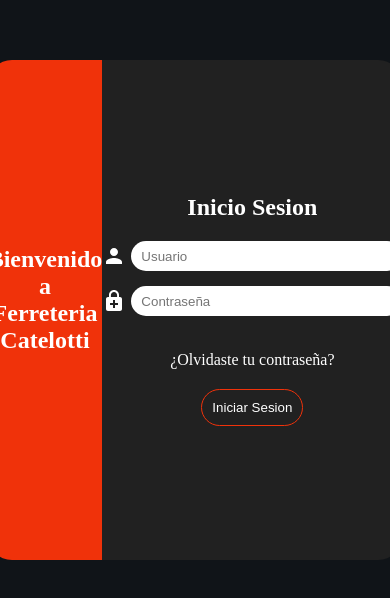
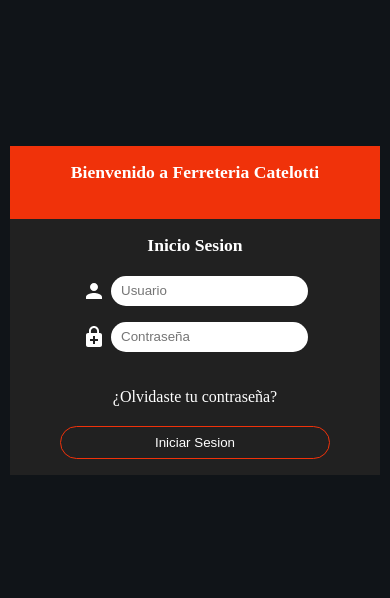
Before and after one commit to Lucasj4/FerreteriaCatelotti, a React (Vite) app in the folder ferreteriacatelotti/client/: page /iniciosesion in a window 390 px wide. Shown: the part 112-710 px from the top of the page. Built offline with nearby package versions, Linux system fonts and the light colour scheme.

Commit message:
fix: improve Login responsiveness with enhanced media queries
- Adjusted layout to stack vertically on smaller screens.
- Improved sizing and spacing of inputs and buttons for mobile.
- Enhanced font sizing for better readability.
- Ensured full-width layout without breaking the design.

```diff
--- a/ferreteriacatelotti/client/src/components/HomeComponent/HomeComponent.css
+++ b/ferreteriacatelotti/client/src/components/HomeComponent/HomeComponent.css
@@ -198,4 +198,9 @@
   .card-description {
     font-size: 0.95rem;
   }
+
+  .cards-container {
+    display: flex;
+    flex-direction: column;
+  }
 }
--- a/ferreteriacatelotti/client/src/components/Login/Login.css
+++ b/ferreteriacatelotti/client/src/components/Login/Login.css
@@ -140,3 +140,87 @@
   border-radius: 10px;
   cursor: pointer;
 }
+
+@media (max-width: 768px){
+  .container__login {
+    flex-direction: column;
+    width: 90%;
+    height: auto;
+    min-height: 500px;
+  }
+
+  .login__information {
+    width: 100%;
+    border-radius: 24px 24px 0 0;
+    padding: 1rem;
+    justify-content: center;
+    text-align: center;
+  }
+
+  .container__formlogin {
+    width: 100%;
+    border-radius: 0 0 24px 24px;
+    padding: 1rem;
+  }
+
+  .container__formlogin__item {
+    width: 80%;
+    margin-bottom: 1rem;
+  }
+
+  .container__formlogin h2 {
+    font-size: 1.5rem;
+  }
+
+  .login__texts h2 {
+    font-size: 1.5rem;
+  }
+}
+
+@media (max-width: 576px){
+  .container__formlogin__item {
+    width: 90%;
+  }
+
+  .login__texts h2,
+  .container__formlogin h2 {
+    font-size: 1.3rem;
+  }
+
+  .button__login {
+    width: 70%;
+  }
+}
+
+@media (max-width: 480px){
+  .container__login {
+    width: 95%;
+    min-height: 100vh;
+    flex-direction: column;
+  }
+
+  .login__information,
+  .container__formlogin {
+    width: 100%;
+    border-radius: 0;
+  }
+
+  .container__formlogin__item {
+    width: 100%;
+    margin-bottom: 1rem;
+  }
+
+  .container__formlogin__item input {
+    width: 100%;
+  }
+
+  .login__texts h2,
+  .container__formlogin h2 {
+    font-size: 1.1rem;
+  }
+
+  .button__login {
+    padding: 8px 16px;
+    width: 80%;
+  }
+}
```
